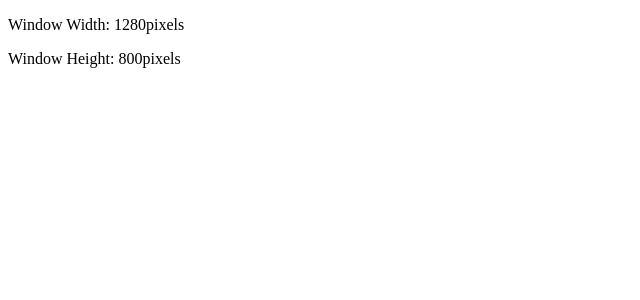
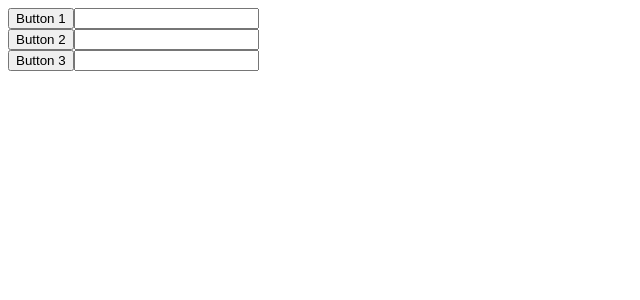
Before and after one commit to asyikin22/REACT-CONCEPTS, a React (Vite) app: page / in a window 1280 px wide. Shown: the top 300 px of the page, without its empty margins (0-640 px from the left). Built offline with nearby package versions, Linux system fonts and the light colour scheme.

Commit message:
useContext() hook and useRef() hook

```diff
--- a/src/App.jsx
+++ b/src/App.jsx
@@ -1,8 +1,8 @@
-import WidthHeight from './width-height.jsx'
+import MyComponent from './UseRef.jsx'
 
 function App() {
 
-  return(<WidthHeight />)
+  return(<MyComponent />)
 
 }
 
--- /dev/null
+++ b/src/UseRef.jsx
@@ -0,0 +1,49 @@
+import React, {useState, useEffect, useRef} from 'react'
+
+function MyComponent() {
+
+    // let [number, setNumber] = useState(0)
+
+    const inputRef1 = useRef(null)
+    const inputRef2 = useRef(null)
+    const inputRef3 = useRef(null)
+
+    useEffect(() => {
+        console.log('Component is rendered')
+    })
+
+    function handleClick1() {
+        inputRef1.current.focus()
+        inputRef1.current.style.backgroundColor = "salmon"
+        inputRef2.current.style.backgroundColor = ""
+        inputRef3.current.style.backgroundColor = ""
+    }
+
+    function handleClick2() {
+        inputRef2.current.focus()
+        inputRef1.current.style.backgroundColor = ""
+        inputRef2.current.style.backgroundColor = "salmon"
+        inputRef3.current.style.backgroundColor = ""
+    }
+
+    function handleClick3() {
+        inputRef3.current.focus()
+        inputRef1.current.style.backgroundColor = ""
+        inputRef2.current.style.backgroundColor = ""
+        inputRef3.current.style.backgroundColor = "salmon"
+    }
+
+    return(<div>
+            <button onClick={handleClick1}>Button 1</button>
+            <input ref={inputRef1}/> <br/>
+
+            <button onClick={handleClick2}>Button 2</button>
+            <input ref={inputRef2}/> <br/>
+
+            <button onClick={handleClick3}>Button 3</button>
+            <input ref={inputRef3}/>
+        </div>)
+
+}
+
+export default MyComponent
```
Also changed, not shown: src/useContext/ComponentA.jsx (added, +23 -0 lines), src/useContext/ComponentB.jsx (added, +21 -0 lines), src/useContext/ComponentC.jsx (added, +13 -0 lines), src/useContext/ComponentD.jsx (added, +15 -0 lines), src/useContext/Context.module.css (added, +17 -0 lines).
